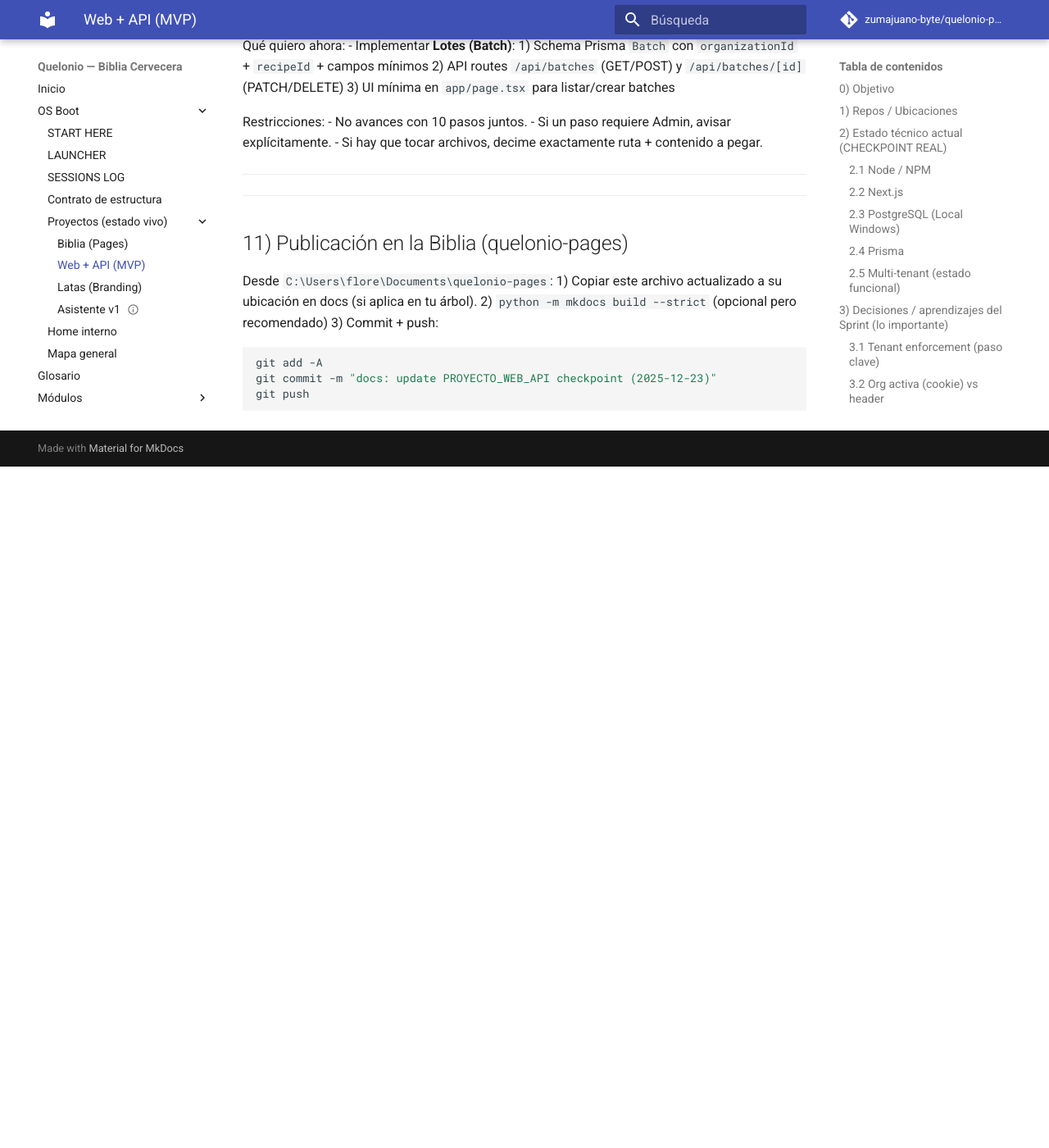
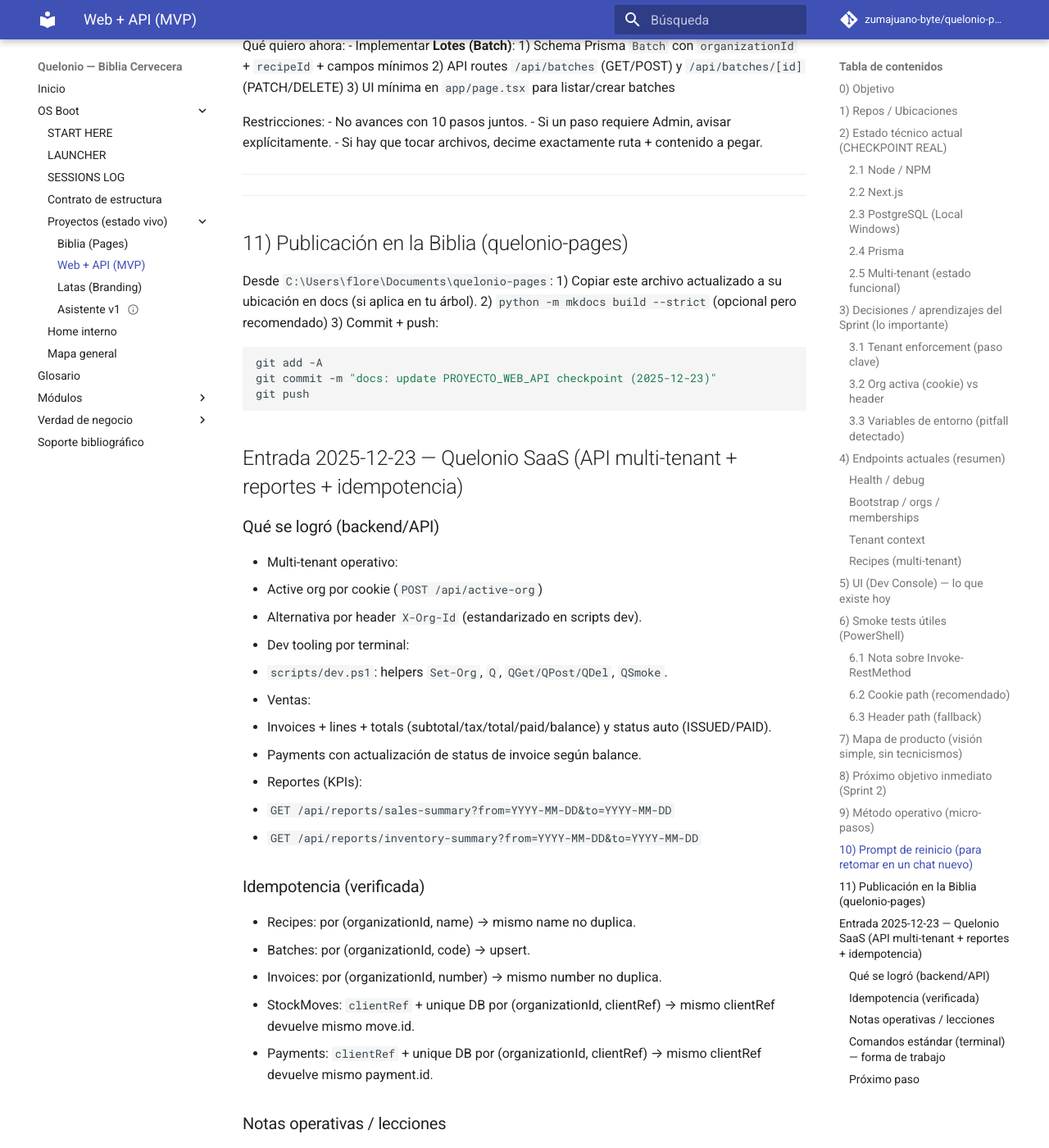
Before and after one commit to zumajuano-byte/quelonio-pages, an MkDocs documentation site: the page built from docs/99_Indice_y_Mapas/PROYECTO_WEB_API.md, in a window 1280 px wide and 1400 px high, scrolled down 6273 px. Shown: the whole window at 82% size. Built offline with MkDocs 1.6.1 and Material for MkDocs 9.7.7, drawn with Linux system fonts in a browser that asks for light colours; comment, search, counter and statistics services are not loaded; before the commit the page ends 6842 px from its top, so only the background shows below that; some of the changed text lies outside the part shown.

Commit message:
docs: update PROYECTO_WEB_API log (2025-12-23)

````diff
--- a/docs/99_Indice_y_Mapas/PROYECTO_WEB_API.md
+++ b/docs/99_Indice_y_Mapas/PROYECTO_WEB_API.md
@@ -281,3 +281,42 @@ git add -A
 git commit -m "docs: update PROYECTO_WEB_API checkpoint (2025-12-23)"
 git push
 ```
+## Entrada 2025-12-23 — Quelonio SaaS (API multi-tenant + reportes + idempotencia)
+
+### Qué se logró (backend/API)
+- Multi-tenant operativo:
+  - Active org por cookie (`POST /api/active-org`)
+  - Alternativa por header `X-Org-Id` (estandarizado en scripts dev).
+- Dev tooling por terminal:
+  - `scripts/dev.ps1`: helpers `Set-Org`, `Q`, `QGet/QPost/QDel`, `QSmoke`.
+- Ventas:
+  - Invoices + lines + totals (subtotal/tax/total/paid/balance) y status auto (ISSUED/PAID).
+  - Payments con actualización de status de invoice según balance.
+- Reportes (KPIs):
+  - `GET /api/reports/sales-summary?from=YYYY-MM-DD&to=YYYY-MM-DD`
+  - `GET /api/reports/inventory-summary?from=YYYY-MM-DD&to=YYYY-MM-DD`
+
+### Idempotencia (verificada)
+- Recipes: por (organizationId, name) → mismo name no duplica.
+- Batches: por (organizationId, code) → upsert.
+- Invoices: por (organizationId, number) → mismo number no duplica.
+- StockMoves: `clientRef` + unique DB por (organizationId, clientRef) → mismo clientRef devuelve mismo move.id.
+- Payments: `clientRef` + unique DB por (organizationId, clientRef) → mismo clientRef devuelve mismo payment.id.
+
+### Notas operativas / lecciones
+- Si aparece “Forbidden: user is not a member of this organization”, crear/asegurar Membership OWNER del dev user en esa org.
+- Si VSCode marca en rojo delegates Prisma (ej: `prisma.invoice...`), correr `npx prisma generate` y luego reiniciar TS Server / Reload Window.
+
+### Comandos estándar (terminal) — forma de trabajo
+1) Cargar helpers:
+   - `. .\scripts\dev.ps1`
+2) Setear org activa:
+   - `Set-Org "<orgId>"`
+3) Smoke test rápido:
+   - `QSmoke`
+4) Requests:
+   - `QGet "/api/reports/sales-summary"`
+   - `QGet "/api/reports/inventory-summary"`
+
+### Próximo paso
+- Dashboard UI mínimo consumiendo `sales-summary` + `inventory-summary`.
````
